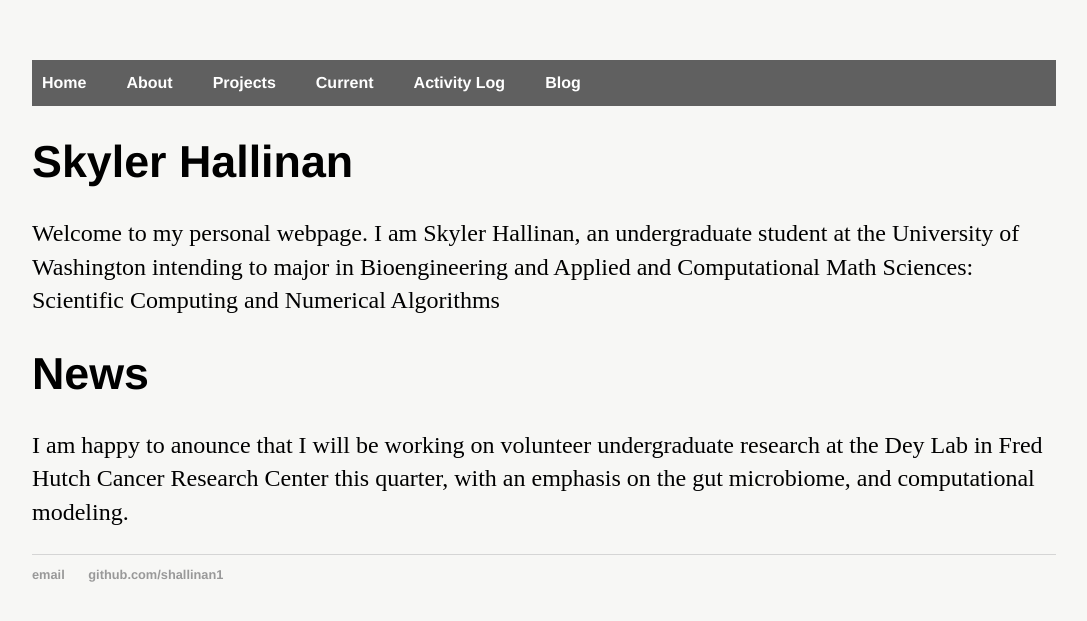
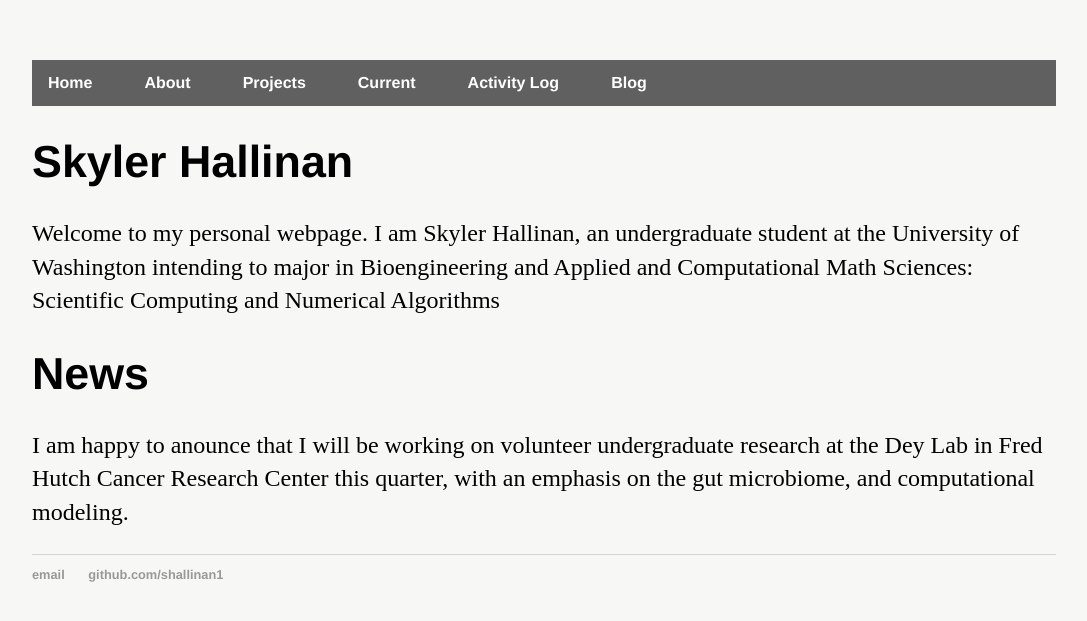
Before and after one commit to shallinan1/shallinan1.github.io, a Jekyll site: the page built from index.md, in a window 1280 px wide. Shown: the top 621 px of the page, without its empty margins (96-1183 px from the left). Built offline with Jekyll 4.4.1, drawn with Linux system fonts in a browser that asks for light colours; our own code applies the rules of GitHub Pages for plain Markdown files.

Commit message:
try to change css

```diff
--- a/css/main.css
+++ b/css/main.css
@@ -1,43 +1,27 @@
-#globalNav {
-
-}
-
 #globalNav ul {
     list-style-type: none;
+    margin: 0;
     padding: 0;
-		margin: 0;
+    overflow: hidden;
+    background-color: #606060;
+    position: -webkit-sticky; /* Safari */
+    position: sticky;
     top: 0;
-		overflow: hidden;
-		position: -webkit-sticky;
-		position: sticky;
-		text-align: center;
-		background-color:#606060;
 }
 
 #globalNav li {
-			float:left;
-			display:inline-block;
-			list-style: none;
-		}
-
-			@media screen and (max-width: 528px) {
-				#globalNav li {
-					float:left;
-					display:inline-block;
-				}
+    float: left;
 }
 
 #globalNav li a {
-		padding: 14px 10px;
     display: block;
-		font-size: 1em;
     color: #FFFFFF;
+    text-align: center;
+    padding: 14px 16px;
     text-decoration: none;
 }
 
-
 #globalNav li a:hover {
-			color: #FFFFFF;
     background-color:#000000;
 }
 
```
Lines whose indentation alone changed are shown as unchanged.
